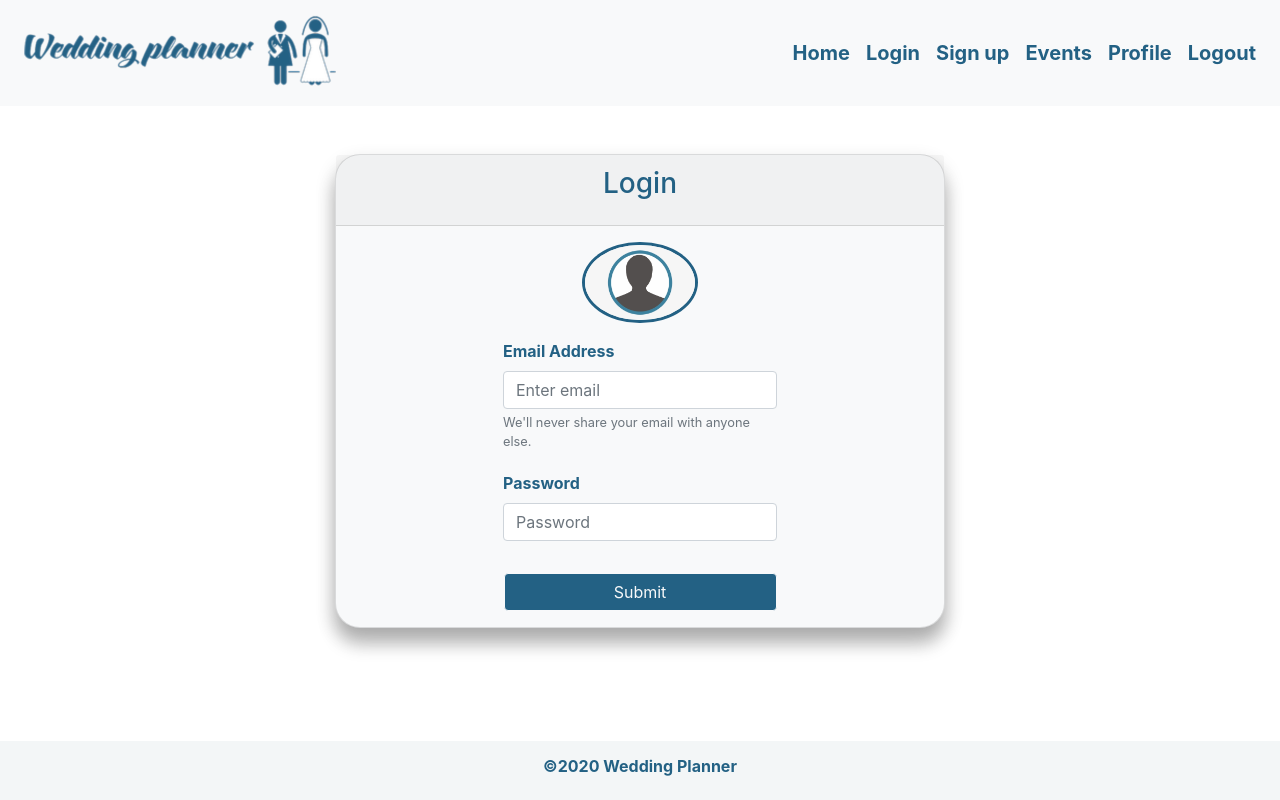
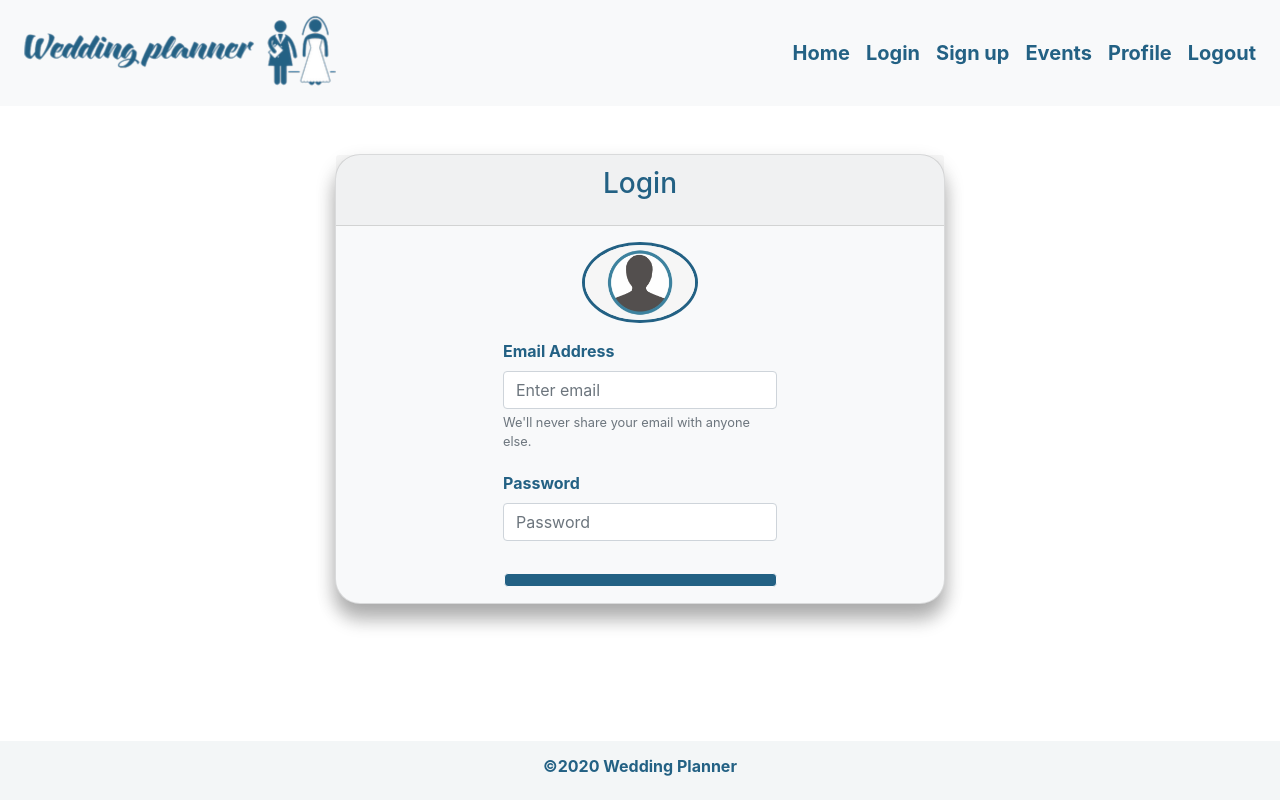
Before and after one commit to wedding-planner-app/wedding-planner, a React (Create React App) app in the folder client/: page /login in a window 1280 px wide. Built offline with nearby package versions, Linux system fonts and the light colour scheme.

Commit message:
converted btn component reusable component

```diff
--- a/client/src/components/Button/index.js
+++ b/client/src/components/Button/index.js
@@ -2,7 +2,7 @@ import React from 'react';
 import { Container, Row, Col, Button } from 'react-bootstrap';
 import './style.css';
 
-function BtnComponent() {
+function BtnComponent(props) {
   return (
     <Container fluid className="p-3">
       <Row>
@@ -15,7 +15,7 @@ function BtnComponent() {
             size="md"
             block
           >
-            Submit
+            {props.name}
           </Button>
         </Col>
         <Col className="col-3"></Col>
```
